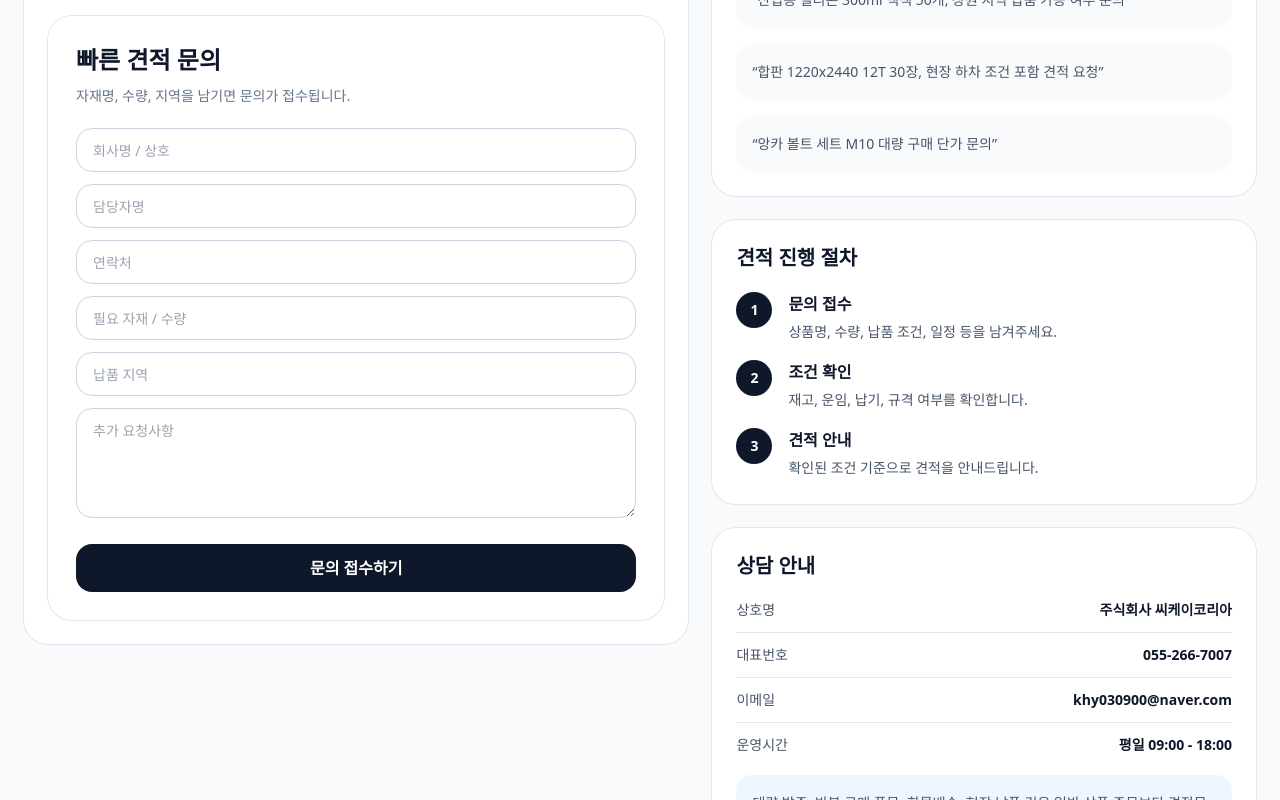
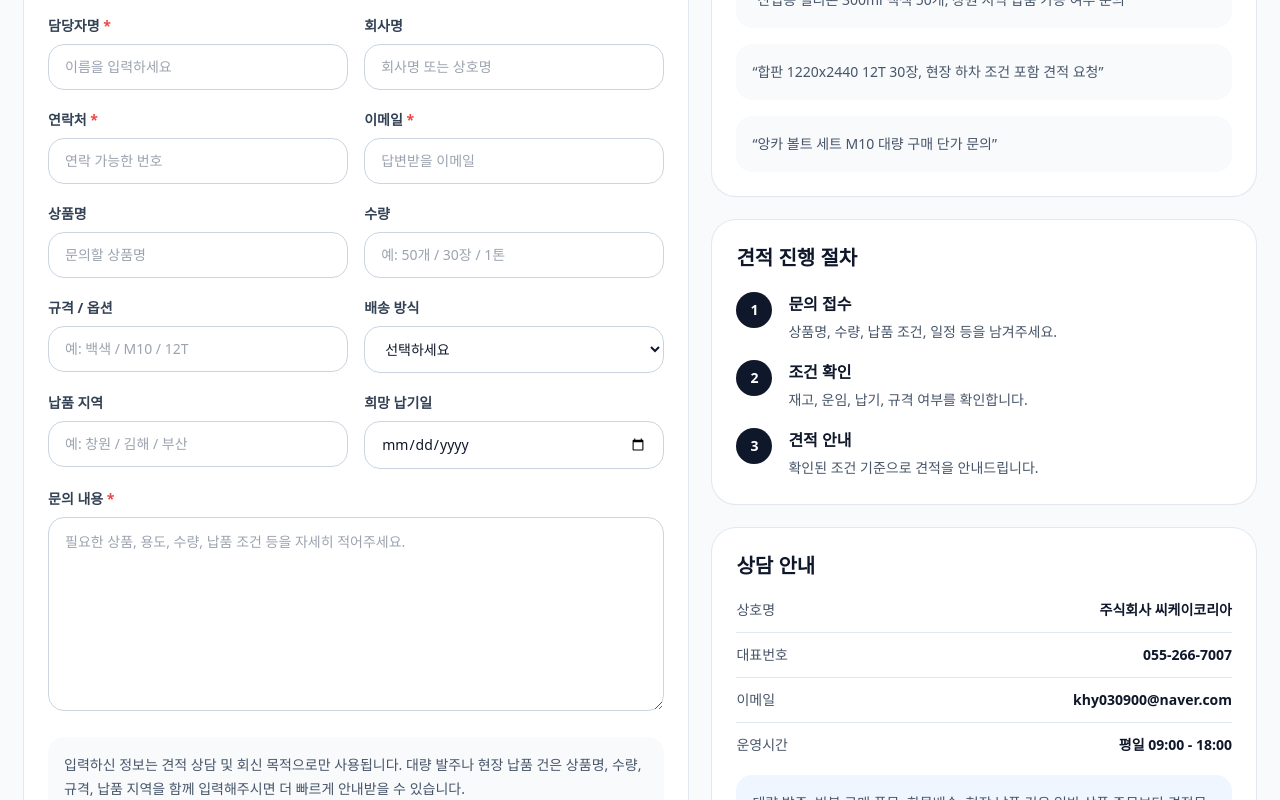
Before and after one commit to wonchoi2001-commits/ckkorea-mall, a Next.js app: page /quote in a window 1280 px wide. Shown: the part 600-1400 px from the top of the page. Built offline with nearby package versions, Linux system fonts and the light colour scheme.

Commit message:
upgrade quote form fields

```diff
--- a/components/QuoteForm.tsx
+++ b/components/QuoteForm.tsx
@@ -1,63 +1,285 @@
 "use client";
 
-import { useState } from "react";
+import { FormEvent, useState } from "react";
+
+type FormState = {
+  customerName: string;
+  companyName: string;
+  phone: string;
+  email: string;
+  productName: string;
+  quantity: string;
+  spec: string;
+  deliveryType: string;
+  deliveryArea: string;
+  requestDate: string;
+  message: string;
+};
+
+const initialState: FormState = {
+  customerName: "",
+  companyName: "",
+  phone: "",
+  email: "",
+  productName: "",
+  quantity: "",
+  spec: "",
+  deliveryType: "",
+  deliveryArea: "",
+  requestDate: "",
+  message: "",
+};
 
 export default function QuoteForm() {
-  const [form, setForm] = useState({
-    company: "",
-    manager: "",
-    phone: "",
-    items: "",
-    region: "",
-    message: "",
-  });
+  const [form, setForm] = useState<FormState>(initialState);
   const [loading, setLoading] = useState(false);
-  const [done, setDone] = useState(false);
+  const [resultMessage, setResultMessage] = useState("");
 
-  async function onSubmit(e: React.FormEvent) {
+  function updateField<K extends keyof FormState>(key: K, value: FormState[K]) {
+    setForm((prev) => ({ ...prev, [key]: value }));
+  }
+
+  async function handleSubmit(e: FormEvent<HTMLFormElement>) {
     e.preventDefault();
+
+    if (!form.customerName || !form.phone || !form.email || !form.message) {
+      setResultMessage("이름, 연락처, 이메일, 문의내용은 필수 입력입니다.");
+      return;
+    }
+
     setLoading(true);
-    setDone(false);
+    setResultMessage("");
 
-    const res = await fetch("/api/quote", {
-      method: "POST",
-      headers: { "Content-Type": "application/json" },
-      body: JSON.stringify(form),
-    });
+    const mergedMessage = `
+[기본 문의 내용]
+${form.message}
 
-    setLoading(false);
+[추가 정보]
+회사명: ${form.companyName || "-"}
+상품명: ${form.productName || "-"}
+수량: ${form.quantity || "-"}
+규격/옵션: ${form.spec || "-"}
+배송방식: ${form.deliveryType || "-"}
+납품지역: ${form.deliveryArea || "-"}
+희망납기일: ${form.requestDate || "-"}
+    `.trim();
 
-    if (res.ok) {
-      setDone(true);
-      setForm({
-        company: "",
-        manager: "",
-        phone: "",
-        items: "",
-        region: "",
-        message: "",
+    try {
+      const response = await fetch("/api/quote", {
+        method: "POST",
+        headers: {
+          "Content-Type": "application/json",
+        },
+        body: JSON.stringify({
+          name: form.customerName,
+          phone: form.phone,
+          email: form.email,
+          message: mergedMessage,
+        }),
       });
+
+      const data = await response.json();
+
+      if (!response.ok) {
+        throw new Error(data?.error || "문의 접수 중 오류가 발생했습니다.");
+      }
+
+      setResultMessage("견적문의가 정상적으로 접수되었습니다.");
+      setForm(initialState);
+    } catch (error) {
+      setResultMessage(
+        error instanceof Error
+          ? error.message
+          : "문의 접수 중 오류가 발생했습니다."
+      );
+    } finally {
+      setLoading(false);
     }
   }
 
   return (
-    <form onSubmit={onSubmit} className="rounded-3xl bg-white p-7 shadow-sm ring-1 ring-slate-200">
-      <h3 className="text-2xl font-black">빠른 견적 문의</h3>
-      <p className="mt-2 text-sm leading-6 text-slate-500">
-        자재명, 수량, 지역을 남기면 문의가 접수됩니다.
-      </p>
-      <div className="mt-5 space-y-3">
-        <input value={form.company} onChange={(e) => setForm({ ...form, company: e.target.value })} placeholder="회사명 / 상호" className="h-11 w-full rounded-2xl border border-slate-300 px-4 text-sm outline-none focus:border-slate-900" />
-        <input value={form.manager} onChange={(e) => setForm({ ...form, manager: e.target.value })} placeholder="담당자명" className="h-11 w-full rounded-2xl border border-slate-300 px-4 text-sm outline-none focus:border-slate-900" />
-        <input value={form.phone} onChange={(e) => setForm({ ...form, phone: e.target.value })} placeholder="연락처" className="h-11 w-full rounded-2xl border border-slate-300 px-4 text-sm outline-none focus:border-slate-900" />
-        <input value={form.items} onChange={(e) => setForm({ ...form, items: e.target.value })} placeholder="필요 자재 / 수량" className="h-11 w-full rounded-2xl border border-slate-300 px-4 text-sm outline-none focus:border-slate-900" />
-        <input value={form.region} onChange={(e) => setForm({ ...form, region: e.target.value })} placeholder="납품 지역" className="h-11 w-full rounded-2xl border border-slate-300 px-4 text-sm outline-none focus:border-slate-900" />
-        <textarea value={form.message} onChange={(e) => setForm({ ...form, message: e.target.value })} placeholder="추가 요청사항" className="min-h-[110px] w-full rounded-2xl border border-slate-300 px-4 py-3 text-sm outline-none focus:border-slate-900" />
+    <form onSubmit={handleSubmit} className="space-y-5">
+      <div className="grid gap-4 md:grid-cols-2">
+        <div>
+          <label className="mb-2 block text-sm font-semibold text-slate-700">
+            담당자명 <span className="text-red-500">*</span>
+          </label>
+          <input
+            type="text"
+            value={form.customerName}
+            onChange={(e) => updateField("customerName", e.target.value)}
+            placeholder="이름을 입력하세요"
+            className="w-full rounded-2xl border border-slate-300 px-4 py-3 text-sm outline-none focus:border-slate-500"
+          />
+        </div>
+
+        <div>
+          <label className="mb-2 block text-sm font-semibold text-slate-700">
+            회사명
+          </label>
+          <input
+            type="text"
+            value={form.companyName}
+            onChange={(e) => updateField("companyName", e.target.value)}
+            placeholder="회사명 또는 상호명"
+            className="w-full rounded-2xl border border-slate-300 px-4 py-3 text-sm outline-none focus:border-slate-500"
+          />
+        </div>
       </div>
-      <button disabled={loading} className="mt-5 h-12 w-full rounded-2xl bg-slate-900 text-base font-semibold text-white hover:bg-slate-800 disabled:opacity-60">
-        {loading ? "전송 중..." : "문의 접수하기"}
+
+      <div className="grid gap-4 md:grid-cols-2">
+        <div>
+          <label className="mb-2 block text-sm font-semibold text-slate-700">
+            연락처 <span className="text-red-500">*</span>
+          </label>
+          <input
+            type="text"
+            value={form.phone}
+            onChange={(e) => updateField("phone", e.target.value)}
+            placeholder="연락 가능한 번호"
+            className="w-full rounded-2xl border border-slate-300 px-4 py-3 text-sm outline-none focus:border-slate-500"
+          />
+        </div>
+
+        <div>
+          <label className="mb-2 block text-sm font-semibold text-slate-700">
+            이메일 <span className="text-red-500">*</span>
+          </label>
+          <input
+            type="email"
+            value={form.email}
+            onChange={(e) => updateField("email", e.target.value)}
+            placeholder="답변받을 이메일"
+            className="w-full rounded-2xl border border-slate-300 px-4 py-3 text-sm outline-none focus:border-slate-500"
+          />
+        </div>
+      </div>
+
+      <div className="grid gap-4 md:grid-cols-2">
+        <div>
+          <label className="mb-2 block text-sm font-semibold text-slate-700">
+            상품명
+          </label>
+          <input
+            type="text"
+            value={form.productName}
+            onChange={(e) => updateField("productName", e.target.value)}
+            placeholder="문의할 상품명"
+            className="w-full rounded-2xl border border-slate-300 px-4 py-3 text-sm outline-none focus:border-slate-500"
+          />
+        </div>
+
+        <div>
+          <label className="mb-2 block text-sm font-semibold text-slate-700">
+            수량
+          </label>
+          <input
+            type="text"
+            value={form.quantity}
+            onChange={(e) => updateField("quantity", e.target.value)}
+            placeholder="예: 50개 / 30장 / 1톤"
+            className="w-full rounded-2xl border border-slate-300 px-4 py-3 text-sm outline-none focus:border-slate-500"
+          />
+        </div>
+      </div>
+
+      <div className="grid gap-4 md:grid-cols-2">
+        <div>
+          <label className="mb-2 block text-sm font-semibold text-slate-700">
+            규격 / 옵션
+          </label>
+          <input
+            type="text"
+            value={form.spec}
+            onChange={(e) => updateField("spec", e.target.value)}
+            placeholder="예: 백색 / M10 / 12T"
+            className="w-full rounded-2xl border border-slate-300 px-4 py-3 text-sm outline-none focus:border-slate-500"
+          />
+        </div>
+
+        <div>
+          <label className="mb-2 block text-sm font-semibold text-slate-700">
+            배송 방식
+          </label>
+          <select
+            value={form.deliveryType}
+            onChange={(e) => updateField("deliveryType", e.target.value)}
+            className="w-full rounded-2xl border border-slate-300 bg-white px-4 py-3 text-sm outline-none focus:border-slate-500"
+          >
+            <option value="">선택하세요</option>
+            <option value="택배">택배</option>
+            <option value="화물배송">화물배송</option>
+            <option value="현장납품 문의">현장납품 문의</option>
+            <option value="미정">미정</option>
+          </select>
+        </div>
+      </div>
+
+      <div className="grid gap-4 md:grid-cols-2">
+        <div>
+          <label className="mb-2 block text-sm font-semibold text-slate-700">
+            납품 지역
+          </label>
+          <input
+            type="text"
+            value={form.deliveryArea}
+            onChange={(e) => updateField("deliveryArea", e.target.value)}
+            placeholder="예: 창원 / 김해 / 부산"
+            className="w-full rounded-2xl border border-slate-300 px-4 py-3 text-sm outline-none focus:border-slate-500"
+          />
+        </div>
+
+        <div>
+          <label className="mb-2 block text-sm font-semibold text-slate-700">
+            희망 납기일
+          </label>
+          <input
+            type="date"
+            value={form.requestDate}
+            onChange={(e) => updateField("requestDate", e.target.value)}
+            className="w-full rounded-2xl border border-slate-300 px-4 py-3 text-sm outline-none focus:border-slate-500"
+          />
+        </div>
+      </div>
+
+      <div>
+        <label className="mb-2 block text-sm font-semibold text-slate-700">
+          문의 내용 <span className="text-red-500">*</span>
+        </label>
+        <textarea
+          value={form.message}
+          onChange={(e) => updateField("message", e.target.value)}
+          placeholder="필요한 상품, 용도, 수량, 납품 조건 등을 자세히 적어주세요."
+          rows={7}
+          className="w-full rounded-2xl border border-slate-300 px-4 py-3 text-sm leading-6 outline-none focus:border-slate-500"
+        />
+      </div>
+
+      <div className="rounded-2xl bg-slate-50 p-4 text-sm leading-6 text-slate-600">
+        입력하신 정보는 견적 상담 및 회신 목적으로만 사용됩니다. 대량 발주나 현장
+        납품 건은 상품명, 수량, 규격, 납품 지역을 함께 입력해주시면 더 빠르게
+        안내받을 수 있습니다.
+      </div>
+
+      {resultMessage && (
+        <div
+          className={`rounded-2xl px-4 py-3 text-sm font-medium ${
+            resultMessage.includes("정상적으로")
+              ? "bg-green-50 text-green-700 ring-1 ring-green-200"
+              : "bg-red-50 text-red-700 ring-1 ring-red-200"
+          }`}
+        >
+          {resultMessage}
+        </div>
+      )}
+
+      <button
+        type="submit"
+        disabled={loading}
+        className="w-full rounded-2xl bg-slate-900 px-5 py-4 text-sm font-semibold text-white hover:bg-slate-800 disabled:cursor-not-allowed disabled:opacity-60"
+      >
+        {loading ? "접수 중..." : "견적문의 보내기"}
       </button>
-      {done && <div className="mt-3 rounded-2xl bg-green-50 px-4 py-3 text-sm text-green-700">문의가 정상 접수되었습니다.</div>}
     </form>
   );
 }
```
